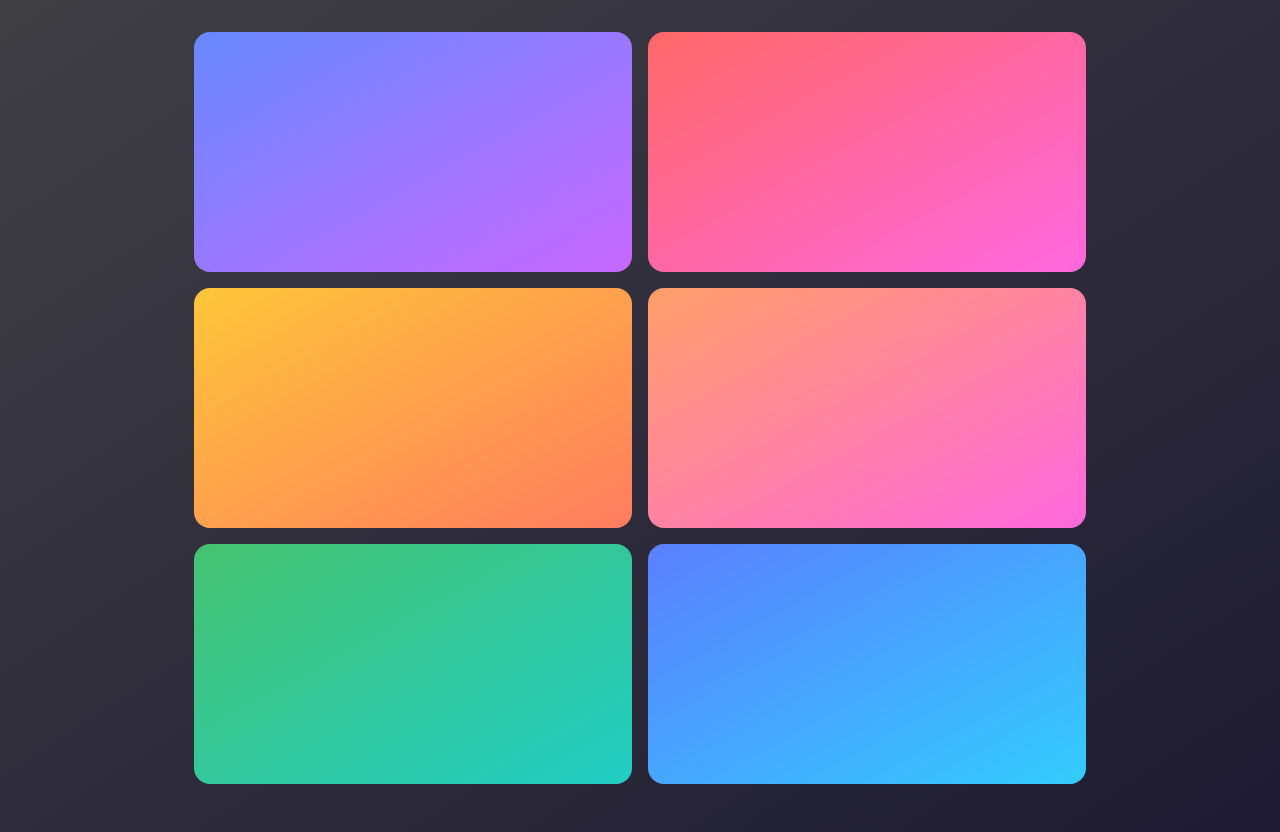
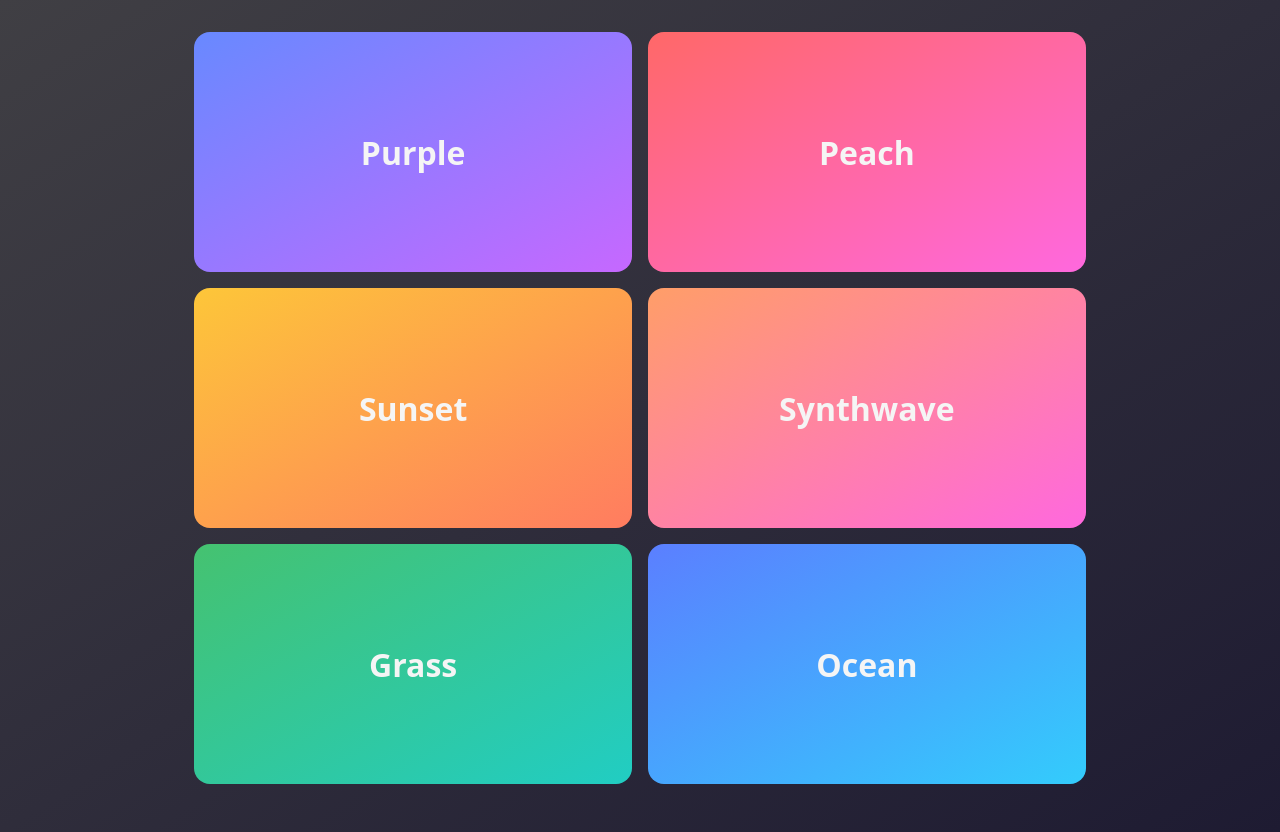
Before and after one commit to Nattawut-M/gradient-colors-inspirations, a plain HTML site: page index.html in a window 1280 px wide. Drawn offline with Linux system fonts and the light colour scheme.

Commit message:
[ADD] color's name

```diff
--- a/index.css
+++ b/index.css
@@ -5,6 +5,8 @@
 }
 
 body {
+  font-family: system-ui, -apple-system, BlinkMacSystemFont, "Segoe UI", Roboto,
+    Oxygen, Ubuntu, Cantarell, "Open Sans", "Helvetica Neue", sans-serif;
   min-height: 100vh;
   width: 100%;
   background: linear-gradient(to bottom right, #403f44, #1e1b32);
@@ -22,32 +24,41 @@ body {
   height: 30vh;
 }
 
+.col {
+  height: 100%;
+  width: 40%;
+  border-radius: 1rem;
+  display: flex;
+  flex-direction: column;
+  justify-content: center;
+  align-items: center;
+  color: whitesmoke;
+}
 
-.col {
-    width: 40%;
-    border-radius: 1rem;
+h1 {
+  text-transform: capitalize;
 }
 
 #purple {
-    background: linear-gradient(to bottom right, #6889FF, #C668FF);
+  background: linear-gradient(to bottom right, #6889ff, #c668ff);
 }
 
 #peach {
-    background: linear-gradient(to bottom right, #FF6868, #FF68DE);
+  background: linear-gradient(to bottom right, #ff6868, #ff68de);
 }
 
 #sunset {
-    background: linear-gradient(to bottom right, #FDC639, #FF7C60);
+  background: linear-gradient(to bottom right, #fdc639, #ff7c60);
 }
 
 #synthwave {
-    background: linear-gradient(to bottom right, #FF9E68, #FF68DE);
+  background: linear-gradient(to bottom right, #ff9e68, #ff68de);
 }
 
 #grass {
-    background: linear-gradient(to bottom right, #45C270, #21CDC3);
+  background: linear-gradient(to bottom right, #45c270, #21cdc3);
 }
 
 #ocean {
-    background: linear-gradient(to bottom right, #5B7FFF, #33CCFC);
+  background: linear-gradient(to bottom right, #5b7fff, #33ccfc);
 }
--- a/index.html
+++ b/index.html
@@ -8,16 +8,28 @@
   </head>
   <body>
     <div class="row">
-      <div id="purple" class="col"></div>
-      <div id="peach" class="col"></div>
+      <div id="purple" class="col">
+        <h1>purple</h1>
+      </div>
+      <div id="peach" class="col">
+        <h1>peach</h1>
+      </div>
     </div>
     <div class="row">
-      <div id="sunset" class="col"></div>
-      <div id="synthwave" class="col"></div>
+      <div id="sunset" class="col">
+        <h1>sunset</h1>
+      </div>
+      <div id="synthwave" class="col">
+        <h1>synthwave</h1>
+      </div>
     </div>
     <div class="row">
-      <div id="grass" class="col"></div>
-      <div id="ocean" class="col"></div>
+      <div id="grass" class="col">
+        <h1>grass</h1>
+      </div>
+      <div id="ocean" class="col">
+        <h1>ocean</h1>
+      </div>
     </div>
   </body>
 </html>
```
